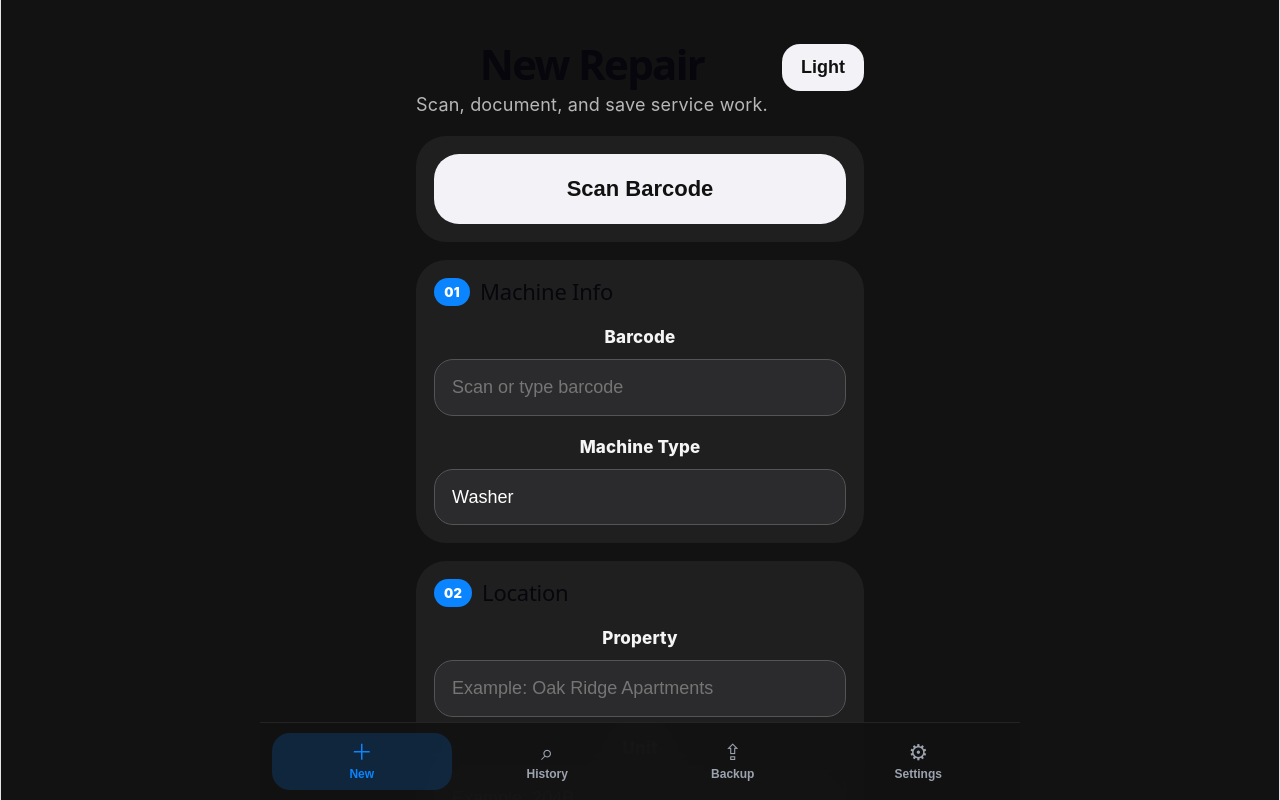
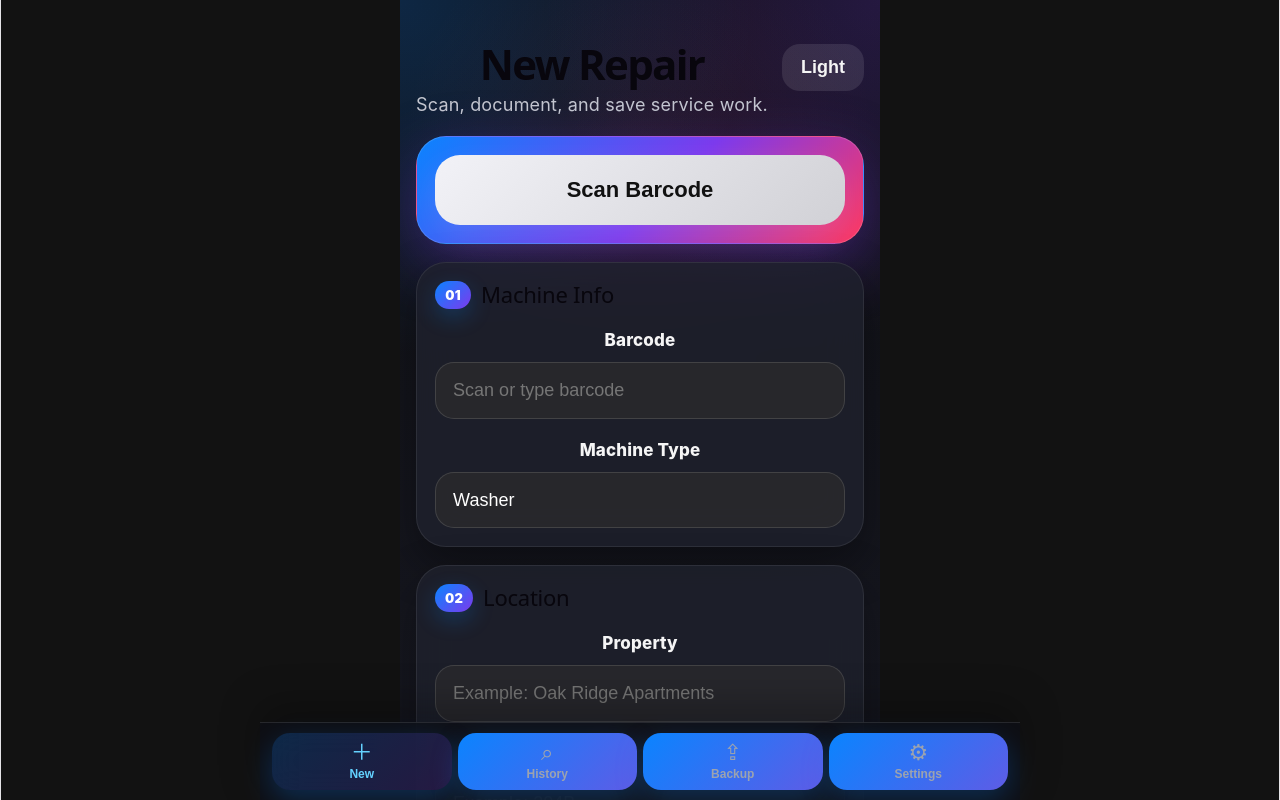
Before and after one commit to DBennett976/My-Work-App, a React (Vite) app: page / in a window 1280 px wide. Built offline with nearby package versions, Linux system fonts and the light colour scheme.

Commit message:
updated look

```diff
--- a/src/App.css
+++ b/src/App.css
@@ -30,7 +30,11 @@ body {
 }
 
 .app.dark {
-  background: #121212;
+  background:
+    radial-gradient(circle at top left, rgba(10, 132, 255, 0.2), transparent 38%),
+    radial-gradient(circle at top right, rgba(124, 58, 237, 0.2), transparent 36%),
+    radial-gradient(circle at 50% 18%, rgba(255, 55, 95, 0.08), transparent 34%),
+    linear-gradient(180deg, #0f1015 0%, #171821 100%);
   color: #f5f5f5;
 }
 
@@ -61,7 +65,7 @@ body {
 }
 
 .app.dark .top-bar p {
-  color: #b7b7b7;
+  color: #c4c7d0;
 }
 
 .card,
@@ -79,14 +83,22 @@ body {
 
 .app.dark .card,
 .app.dark .repair-card,
-.app.dark .hero-card,
 .app.dark .empty-state {
-  background: #1f1f1f;
-  box-shadow: none;
+  background: rgba(31, 34, 46, 0.78);
+  backdrop-filter: blur(22px);
+  -webkit-backdrop-filter: blur(22px);
+  border: 1px solid rgba(255, 255, 255, 0.08);
+  box-shadow: 0 18px 45px rgba(0, 0, 0, 0.35);
 }
 
 .hero-card {
   background: linear-gradient(135deg, #0a84ff, #5e5ce6);
+}
+
+.app.dark .hero-card {
+  background: linear-gradient(135deg, #0a84ff, #7c3aed 55%, #ff375f);
+  border: 1px solid rgba(255, 255, 255, 0.14);
+  box-shadow: 0 20px 60px rgba(124, 58, 237, 0.35);
 }
 
 .section-title {
@@ -108,6 +120,11 @@ body {
   color: white;
   font-size: 13px;
   font-weight: 900;
+}
+
+.app.dark .section-title span {
+  background: linear-gradient(135deg, #0a84ff, #7c3aed);
+  box-shadow: 0 8px 22px rgba(10, 132, 255, 0.24);
 }
 
 .section-title h2 {
@@ -140,9 +157,9 @@ textarea {
 .app.dark input,
 .app.dark select,
 .app.dark textarea {
-  background: #2b2b2d;
+  background: rgba(43, 43, 45, 0.85);
   color: white;
-  border: 1px solid #545458;
+  border: 1px solid rgba(255, 255, 255, 0.12);
 }
 
 input:focus,
@@ -150,6 +167,13 @@ select:focus,
 textarea:focus {
   border-color: #0a84ff;
   box-shadow: 0 0 0 4px rgba(10, 132, 255, 0.22);
+}
+
+.app.dark input:focus,
+.app.dark select:focus,
+.app.dark textarea:focus {
+  border-color: #0a84ff;
+  box-shadow: 0 0 0 4px rgba(10, 132, 255, 0.25);
 }
 
 textarea {
@@ -168,11 +192,22 @@ button {
   cursor: pointer;
   background: #0a84ff;
   color: white;
+  transition: transform 0.2s ease, filter 0.2s ease, box-shadow 0.2s ease;
+}
+
+.app.dark button {
+  background: linear-gradient(135deg, #0a84ff, #5e5ce6);
+  box-shadow: 0 10px 28px rgba(10, 132, 255, 0.25);
 }
 
 button:active {
   transform: scale(0.975);
   filter: brightness(0.96);
+}
+
+.app.dark button:active {
+  transform: scale(0.97);
+  filter: brightness(0.95);
 }
 
 .scan-btn {
@@ -184,9 +219,21 @@ button:active {
   color: #111;
 }
 
+.app.dark .scan-btn {
+  background: linear-gradient(135deg, #f2f2f7, #d1d1d6);
+  color: #111;
+  box-shadow: 0 12px 32px rgba(255, 255, 255, 0.1);
+}
+
 .save-btn {
   background: #30d158;
   color: #061b0c;
+}
+
+.app.dark .save-btn {
+  background: linear-gradient(135deg, #30d158, #00c7be);
+  color: #061b0c;
+  box-shadow: 0 10px 28px rgba(48, 209, 88, 0.25);
 }
 
 .secondary-btn,
@@ -195,9 +242,23 @@ button:active {
   color: white;
 }
 
+.app.dark .secondary-btn,
+.app.dark .cancel-btn {
+  background: rgba(255, 255, 255, 0.08);
+  color: #f5f5f5;
+  border: 1px solid rgba(255, 255, 255, 0.08);
+  box-shadow: none;
+}
+
 .delete {
   background: #ff453a;
   color: white;
+}
+
+.app.dark .delete {
+  background: linear-gradient(135deg, #ff453a, #ff2d55);
+  color: white;
+  box-shadow: 0 10px 28px rgba(255, 69, 58, 0.25);
 }
 
 .small-btn {
@@ -211,11 +272,23 @@ button:active {
   flex-shrink: 0;
 }
 
+.app.dark .small-btn {
+  background: rgba(255, 255, 255, 0.1);
+  color: #f5f5f5;
+  box-shadow: none;
+}
+
 .menu-toggle {
   font-size: 17px;
   text-align: left;
   background: #3a3a3c;
   color: white;
+}
+
+.app.dark .menu-toggle {
+  background: rgba(255, 255, 255, 0.09);
+  border: 1px solid rgba(255, 255, 255, 0.08);
+  box-shadow: none;
 }
 
 .dropdown {
@@ -254,6 +327,12 @@ button:active {
   color: #111;
 }
 
+.app.dark .previous-box {
+  background: rgba(255, 204, 0, 0.14);
+  border: 1px solid rgba(255, 214, 10, 0.35);
+  color: #fff4c2;
+}
+
 .previous-box h3 {
   margin-top: 0;
 }
@@ -264,6 +343,11 @@ button:active {
   border-radius: 18px;
   margin-top: 10px;
   color: #111;
+}
+
+.app.dark .previous-repair {
+  background: rgba(255, 255, 255, 0.08);
+  color: #f5f5f5;
 }
 
 .count,
@@ -278,7 +362,7 @@ button:active {
 .app.dark .helper-text,
 .app.dark .repair-date,
 .app.dark .edited {
-  color: #bbb;
+  color: #9ca3af;
 }
 
 .preview,
@@ -323,6 +407,12 @@ button:active {
   font-size: 13px;
 }
 
+.app.dark .repair-type-pill {
+  background: rgba(10, 132, 255, 0.2);
+  color: #64d2ff;
+  border: 1px solid rgba(100, 210, 255, 0.2);
+}
+
 .dots-btn {
   width: 44px;
   height: 44px;
@@ -334,6 +424,13 @@ button:active {
   background: #3a3a3c;
   color: white;
   flex-shrink: 0;
+}
+
+.app.dark .dots-btn {
+  background: rgba(255, 255, 255, 0.1);
+  color: #f5f5f5;
+  border: 1px solid rgba(255, 255, 255, 0.08);
+  box-shadow: none;
 }
 
 .modal-backdrop {
@@ -358,8 +455,10 @@ button:active {
 }
 
 .app.dark .modal {
-  background: #1f1f1f;
+  background: rgba(31, 34, 46, 0.96);
   color: white;
+  border: 1px solid rgba(255, 255, 255, 0.1);
+  box-shadow: 0 22px 70px rgba(0, 0, 0, 0.55);
 }
 
 .edit-modal {
@@ -390,6 +489,12 @@ button:active {
   border-top: 1px solid rgba(255, 255, 255, 0.08);
 }
 
+.app.dark .tab-bar {
+  background: rgba(15, 16, 21, 0.86);
+  border-top: 1px solid rgba(255, 255, 255, 0.1);
+  box-shadow: 0 -16px 40px rgba(0, 0, 0, 0.28);
+}
+
 .tab {
   margin: 0;
   padding: 9px 4px;
@@ -397,6 +502,7 @@ button:active {
   background: transparent;
   color: #9ca3af;
   font-size: 12px;
+  box-shadow: none;
 }
 
 .tab span {
@@ -409,6 +515,11 @@ button:active {
 .tab.active {
   background: rgba(10, 132, 255, 0.18);
   color: #0a84ff;
+}
+
+.app.dark .tab.active {
+  background: linear-gradient(135deg, rgba(10, 132, 255, 0.22), rgba(124, 58, 237, 0.2));
+  color: #64d2ff;
 }
 
 .toast {
```
